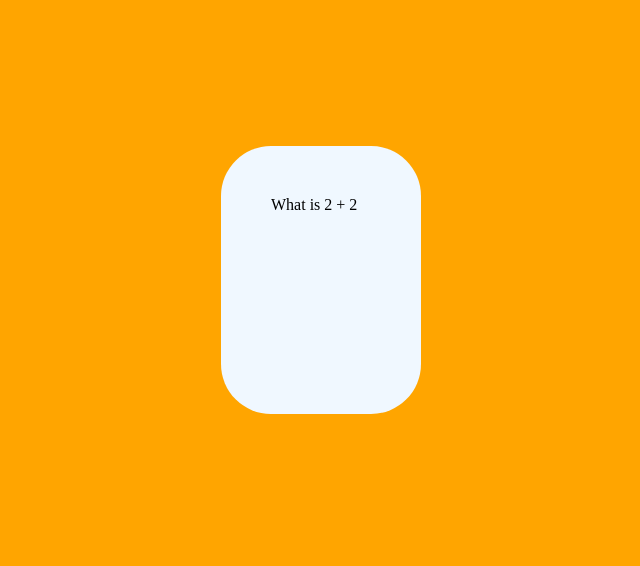
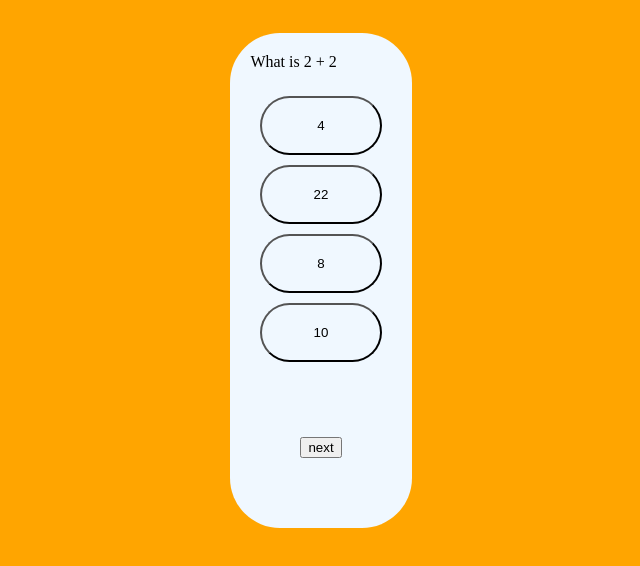
Before and after one commit to Dannyb0o0y/Timed-Quiz, a plain HTML site: page index.html in a window 1280 px wide. Both pictures are taken after a click on the button "start". Shown: the whole page, without its empty margins (127-767 px from the left). Drawn offline with Linux system fonts and the light colour scheme.

Commit message:
added answers to show after strat button has been pressed

```diff
--- a/script.js
+++ b/script.js
@@ -10,11 +10,12 @@ function startQuiz() {
   startButton.classList.add("hide");
   questionContainer.classList.remove("hide");
   questionText.innerText = questions[0].question;
-  questions.answers.forEach((answer) => {
+  questions[0].answers.forEach((answer) => {
     var button = document.createElement("button");
-    button.innerText = questions[0].answers[3].text;
+    button.innerText = answer.text;
     button.classList.add("btn");
-    console.log(startQuiz);
+    answerText.appendChild(button);
+    resetState();
   });
 }
 
--- a/stylesheet.css
+++ b/stylesheet.css
@@ -21,7 +21,7 @@ body {
 }
 .btn {
   border-radius: 50px;
-  padding: 50px;
+  padding: 20px;
   background-color: aliceblue;
 }
 
```
